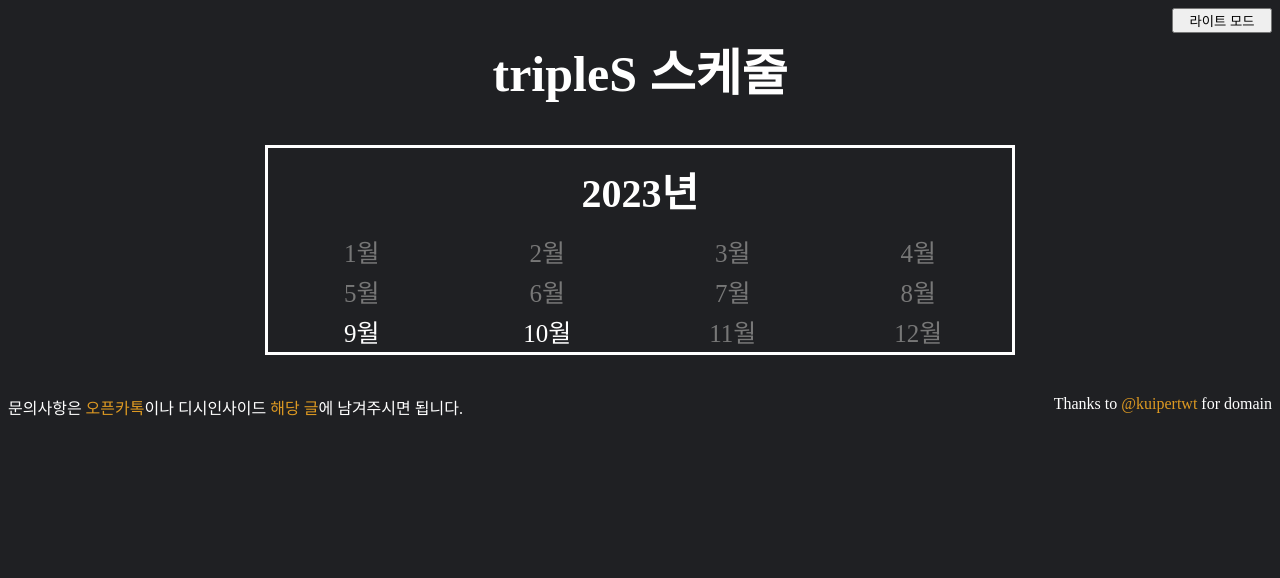
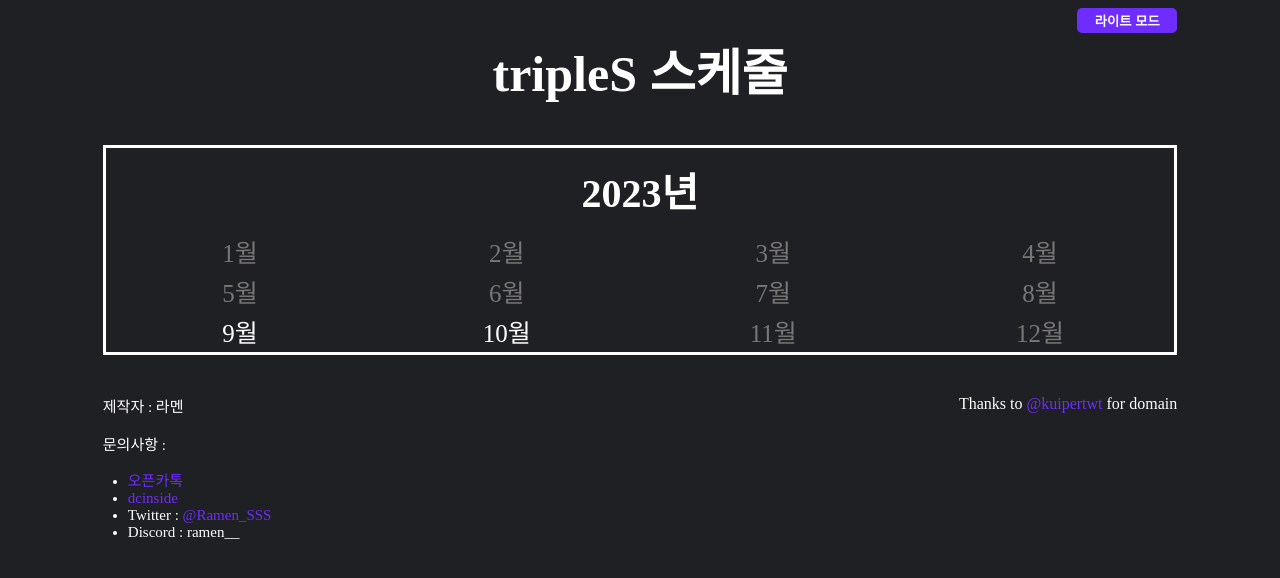
Before and after one commit to RamenSSS/test, a plain HTML site: page index.html in a window 1280 px wide. Drawn offline with Linux system fonts and the light colour scheme.

Commit message:
Update index.html

```diff
--- a/index.html
+++ b/index.html
@@ -6,16 +6,16 @@
     <title>tripleS 스케줄</title>
 </head>
 <body class="dark">
+    <div style="text-align:center;margin-left:auto;margin-right:auto;width:85%;">
     <div style="text-align:right">
-        <button id="btn_darklight" style="width:100px" onclick="darklight()">라이트 모드</button>
+        <button class="main" id="btn_darklight" style="width:100px" onclick="darklight()">라이트 모드</button>
     </div>
-    <div style="text-align:center;">
-    <strong style="font-size:50px;"><a href="https://triplescosmos.com">tripleS</a> 스케줄</strong>
+    <b style="font-size:50px;"><a href="https://triplescosmos.com">tripleS</a> 스케줄</b>
     <table class="dark_table">
         <thead>
             <tr>
                 <th colspan="4">
-                    <p  class="year">2023년</p>
+                    <p class="year">2023년</p>
                 </th>
             </tr>
         </thead>
@@ -39,9 +39,17 @@
                 <td class="unupdate">12월</td>
             </tr>
         </tbody>
-    </table></div>
-    <div style="float:left;width:49%;text-align:left;word-break:keep-all">문의사항은 <a class="link dark_link" href="https://open.kakao.com/o/sI2efR7e">오픈카톡</a>이나 디시인사이드 <a class="link dark_link" href="https://gall.dcinside.com/m/triplescosmos/10147">해당 글</a>에 남겨주시면 됩니다.</div>
-    <div style="float:right;width:49%;text-align:right;word-break:keep-all">Thanks to <a class="link dark_link" href="https://twitter.com/kuipertwt">@kuipertwt</a> for domain</div>
+    </table>
+    <div style="float:left;width:40%;text-align:left;word-break:keep-all;font-size:15px">제작자 : 라멘
+        <br><br>문의사항 :
+        <ul style="padding-left: 25px;">
+            <li><a class="link" href="https://open.kakao.com/o/sI2efR7e">오픈카톡</a></li>
+            <li><a class="link" href="https://gall.dcinside.com/m/triplescosmos/10147">dcinside</a></li>
+            <li>Twitter : <a class="link" href="https://twitter.com/Ramen_SSS">@Ramen_SSS</a></li>
+            <li>Discord : ramen__</li>
+    </ul></div>
+    <div style="float:right;width:40%;text-align:right;word-break:keep-all">Thanks to <a class="link" href="https://twitter.com/kuipertwt">@kuipertwt</a> for domain</div>
+    </div>
 <style>
     a {
         color: inherit;
@@ -61,7 +69,7 @@
     table {
         margin-left: auto;
         margin-right: auto;
-        width: 750px;
+        width: 100%;
         table-layout: fixed;
         font-size: 25px;
         margin-top: 40px;
@@ -75,9 +83,6 @@
     .dark_table {
         border: 3px solid white;
     }
-    .dark_link {
-        color: #d92;
-    }
     .light {
         color: #000;
         background-color: #fff;
@@ -85,9 +90,22 @@
     .light_table {
         border: 3px solid black;
     }
-    .light_link {
-        color: #07d;
+    .link {
+        color: #6e2cff;
     }
+    .main {
+            font-weight: bold;
+            background-color: #6e2cff;
+            border: 2px solid #6e2cff;
+            border-radius: 5px;
+            color: inherit;
+            width: 75px;
+            height: 25px;
+        }
+        .main:hover {
+            background-color: transparent;
+            color: #6e2cff;
+        }
 </style>
 <script src="test.js"></script>
 </body></html>
```
